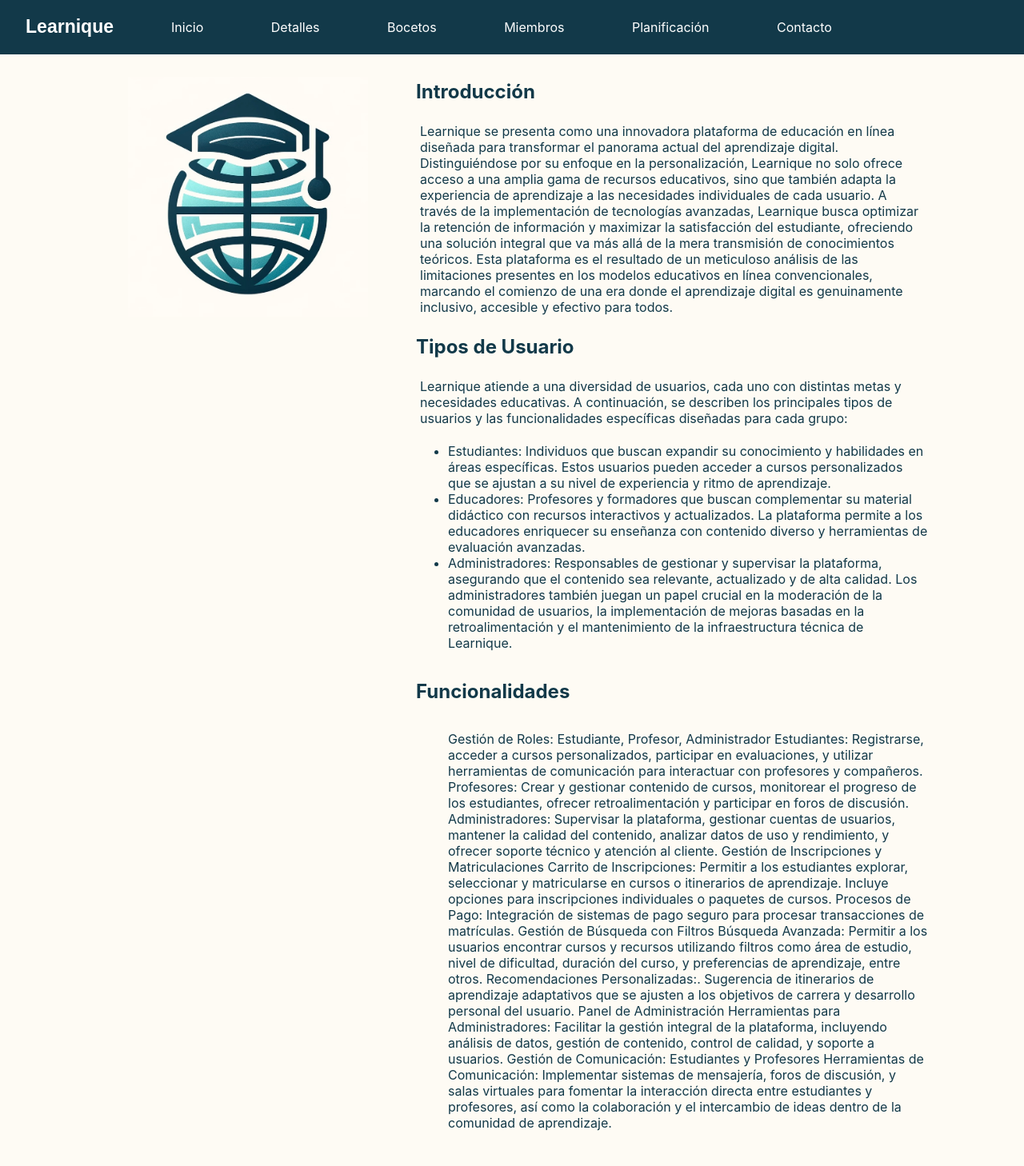
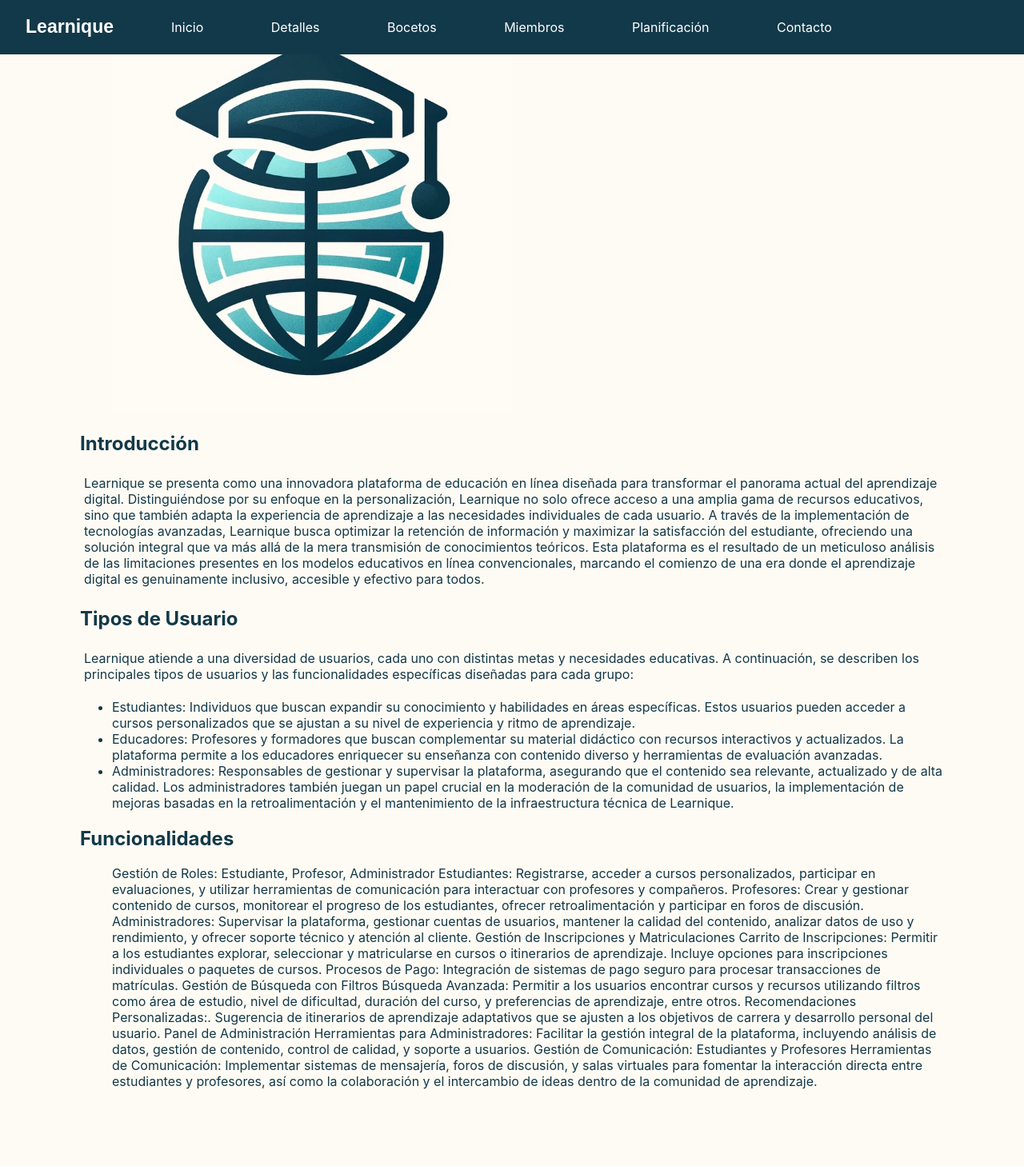
Before and after one commit to azulnogueraa/Proyecto_AW, a PHP site: page /detalles.html in a window 1280 px wide. Shown: the whole page at 80% size. After the commit the page ends 1362 px from the top, so only its background shows below. Run offline with PHP 8.4, Linux system fonts and the light colour scheme.

Commit message:
Update detalles.css

```diff
--- a/detalles.css
+++ b/detalles.css
@@ -65,7 +65,7 @@ body, html{
 
 
 
-/* Introducción */
+/* Detalle */
 
 h1 {
     font-size: 3em;
@@ -73,28 +73,21 @@ h1 {
     padding: 0;
 }
 
-.intro {
-    display: grid;
-    grid-template-columns: auto auto;
+.detalle {
     gap: 20px;
-    padding: 20px;
+    padding: 100px;
     margin-top: 60px;
-}
-
-.logo img {
-    max-width: 100%;
-    max-width: 300px;
-    height: auto;
-    margin: 0 auto;
-}
-
-.texto {
-    display: flex;
-    flex-direction: column;
-    justify-content: center;
 }
 
 p{
     margin: 0;
     padding: 5px;
 }
+
+img{
+    width: 50%;
+    height: auto;
+    margin: 0;
+    padding: 0;
+    align-self: center;
+}
```
